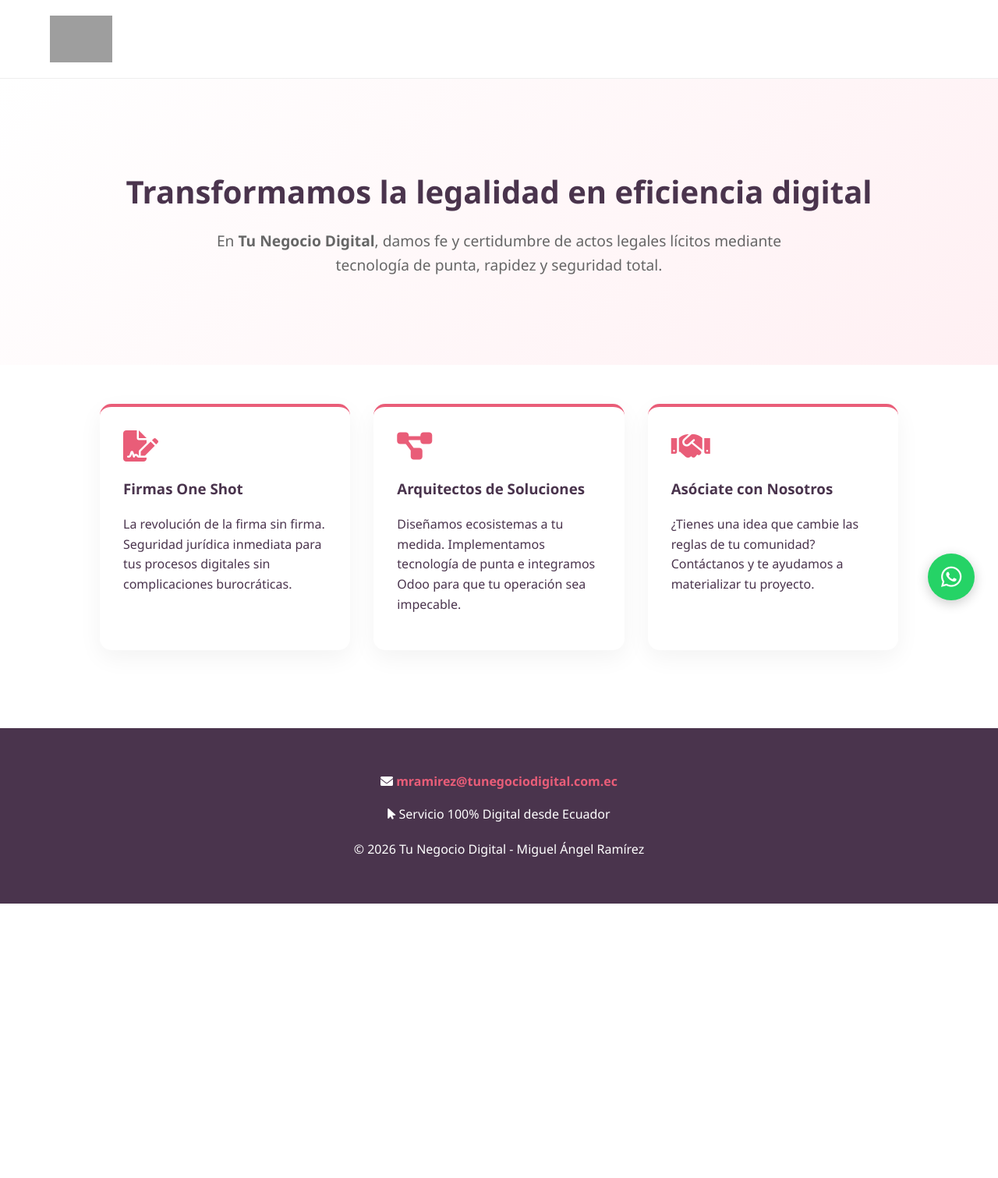
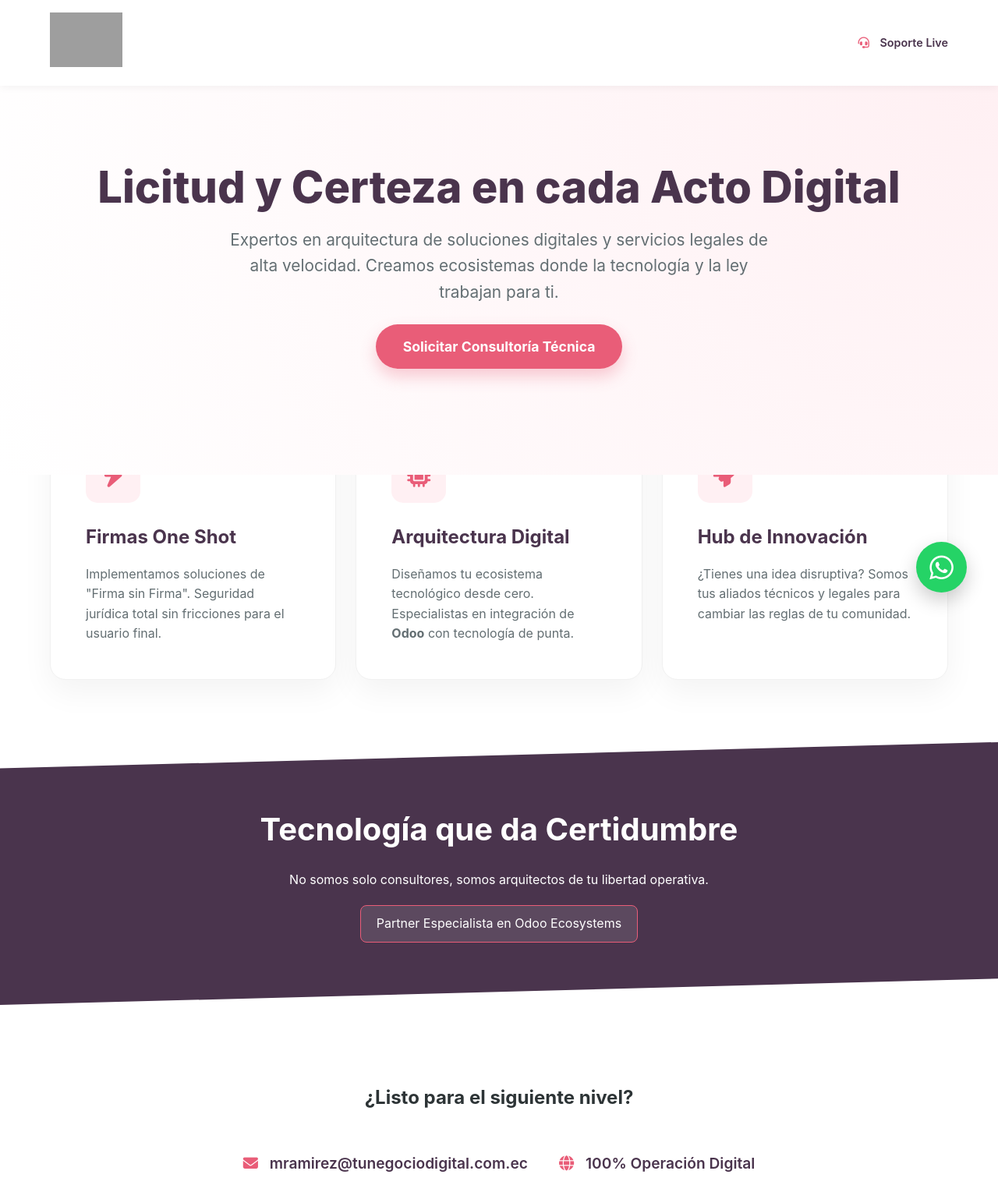
Before and after one commit to tunegodigitalec-droid/Web, a plain HTML site: page index.html in a window 1280 px wide. Shown: the top 1511 px of the page at 78% size. Before the commit the page ends 1159 px from the top, so only its background shows below. Drawn offline with Linux system fonts and the light colour scheme; grey boxes are pictures that could not be loaded.

Commit message:
Update index.html

```diff
--- a/index.html
+++ b/index.html
@@ -3,81 +3,197 @@
 <head>
     <meta charset="UTF-8">
     <meta name="viewport" content="width=device-width, initial-scale=1.0">
-    <title>Tu Negocio Digital | Soluciones Legales y Tecnológicas</title>
-    <link rel="stylesheet" href="https://cdnjs.cloudflare.com/ajax/libs/font-awesome/6.0.0/css/all.min.css">
+    <title>Tu Negocio Digital | Ecosistemas Legales & Tecnológicos</title>
+    <link rel="stylesheet" href="https://cdnjs.cloudflare.com/ajax/libs/font-awesome/6.4.0/css/all.min.css">
     <style>
         :root {
             --rosa-tnd: #e95d78;
             --morado-tnd: #4a344d;
-            --fondo-ligero: #f9f9f9;
+            --gris-fondo: #f8f9fa;
+            --texto-oscuro: #2d3436;
         }
-        body { font-family: 'Segoe UI', Roboto, sans-serif; margin: 0; color: var(--morado-tnd); background-color: white; line-height: 1.6; }
 
-        /* Navbar / Logo */
-        nav { padding: 20px 5%; display: flex; justify-content: space-between; align-items: center; border-bottom: 1px solid #eee; }
-        .logo { height: 60px; }
+        * { margin: 0; padding: 0; box-sizing: border-box; }
+        body { font-family: 'Inter', -apple-system, sans-serif; color: var(--texto-oscuro); line-height: 1.6; overflow-x: hidden; }
 
-        /* Hero Section */
-        .hero { text-align: center; padding: 80px 10%; background: linear-gradient(135deg, #fff 0%, #fff0f3 100%); }
-        .hero h1 { font-size: 2.5rem; margin-bottom: 1rem; color: var(--morado-tnd); }
-        .hero p { font-size: 1.2rem; color: #666; max-width: 800px; margin: 0 auto 2rem; }
+        /* HEADER */
+        header {
+            padding: 1rem 5%;
+            display: flex;
+            justify-content: space-between;
+            align-items: center;
+            background: rgba(255, 255, 255, 0.95);
+            position: sticky; top: 0; z-index: 1000;
+            box-shadow: 0 2px 10px rgba(0,0,0,0.05);
+        }
+        .logo-container img { height: 70px; }
 
-        /* Servicios */
-        .services { display: grid; grid-template-columns: repeat(auto-fit, minmax(300px, 1fr)); gap: 30px; padding: 50px 10%; }
-        .card { background: white; padding: 30px; border-radius: 15px; box-shadow: 0 10px 30px rgba(0,0,0,0.05); border-top: 4px solid var(--rosa-tnd); transition: transform 0.3s; }
-        .card:hover { transform: translateY(-10px); }
-        .card i { font-size: 2.5rem; color: var(--rosa-tnd); margin-bottom: 20px; }
-        .card h3 { margin-top: 0; color: var(--morado-tnd); }
+        /* HERO SECTION */
+        .hero {
+            padding: 100px 5% 150px;
+            background: radial-gradient(circle at top right, #fff0f3, #ffffff);
+            text-align: center;
+            position: relative;
+        }
+        .hero h1 {
+            font-size: 3.5rem;
+            color: var(--morado-tnd);
+            line-height: 1.1;
+            margin-bottom: 20px;
+            font-weight: 800;
+        }
+        .hero p {
+            font-size: 1.3rem;
+            color: #636e72;
+            max-width: 700px;
+            margin: 0 auto 40px;
+        }
+        .cta-main {
+            background: var(--rosa-tnd);
+            color: white;
+            padding: 18px 35px;
+            border-radius: 50px;
+            text-decoration: none;
+            font-weight: bold;
+            font-size: 1.1rem;
+            transition: 0.3s;
+            box-shadow: 0 10px 20px rgba(233, 93, 120, 0.3);
+        }
+        .cta-main:hover { transform: scale(1.05); background: var(--morado-tnd); }
 
-        /* Botón WhatsApp Flotante */
-        .btn-ws { position: fixed; bottom: 30px; right: 30px; background-color: #25d366; color: white; width: 60px; height: 60px; border-radius: 50%; display: flex; justify-content: center; align-items: center; font-size: 30px; box-shadow: 0 4px 15px rgba(0,0,0,0.2); z-index: 1000; text-decoration: none; }
+        /* FEATURES / SERVICES */
+        .services {
+            margin-top: -80px;
+            padding: 0 5% 80px;
+            display: grid;
+            grid-template-columns: repeat(auto-fit, minmax(300px, 1fr));
+            gap: 25px;
+        }
+        .service-card {
+            background: white;
+            padding: 45px;
+            border-radius: 20px;
+            box-shadow: 0 15px 40px rgba(0,0,0,0.05);
+            transition: 0.4s;
+            border: 1px solid #f1f1f1;
+            text-align: left;
+        }
+        .service-card:hover { transform: translateY(-10px); border-color: var(--rosa-tnd); }
+        .icon-box {
+            width: 70px; height: 70px;
+            background: #fff0f3;
+            border-radius: 15px;
+            display: flex; justify-content: center; align-items: center;
+            margin-bottom: 25px;
+        }
+        .icon-box i { font-size: 30px; color: var(--rosa-tnd); }
+        .service-card h3 { color: var(--morado-tnd); margin-bottom: 15px; font-size: 1.5rem; }
+        .service-card p { color: #636e72; font-size: 1rem; }
 
-        /* Footer */
-        footer { background: var(--morado-tnd); color: white; text-align: center; padding: 40px 10%; margin-top: 50px; }
-        .contact-info { margin-bottom: 20px; }
-        .contact-info a { color: var(--rosa-tnd); text-decoration: none; font-weight: bold; }
+        /* TECH SECTION */
+        .tech-banner {
+            background: var(--morado-tnd);
+            color: white;
+            padding: 80px 5%;
+            text-align: center;
+            clip-path: polygon(0 10%, 100% 0, 100% 90%, 0 100%);
+        }
+        .tech-content h2 { font-size: 2.5rem; margin-bottom: 20px; }
+        .odoo-badge {
+            display: inline-block;
+            background: rgba(255,255,255,0.1);
+            padding: 10px 20px;
+            border-radius: 8px;
+            border: 1px solid var(--rosa-tnd);
+            margin-top: 20px;
+        }
+
+        /* CONTACT */
+        .contact-section { padding: 100px 5%; text-align: center; }
+        .contact-grid { display: flex; justify-content: center; gap: 40px; margin-top: 50px; flex-wrap: wrap; }
+        .contact-item { font-size: 1.2rem; color: var(--morado-tnd); text-decoration: none; font-weight: 600; }
+        .contact-item i { color: var(--rosa-tnd); margin-right: 10px; }
+
+        /* WHATSAPP */
+        .ws-float {
+            position: fixed; bottom: 40px; right: 40px;
+            background: #25d366; color: white;
+            width: 65px; height: 65px; border-radius: 50%;
+            display: flex; justify-content: center; align-items: center;
+            font-size: 35px; z-index: 2000; box-shadow: 0 10px 25px rgba(0,0,0,0.2);
+            text-decoration: none; transition: 0.3s;
+        }
+        .ws-float:hover { transform: rotate(15deg) scale(1.1); }
+
+        @media (max-width: 768px) {
+            .hero h1 { font-size: 2.2rem; }
+            .services { margin-top: -40px; }
+        }
     </style>
 </head>
 <body>
 
-    <nav>
-        <img src="https://raw.githubusercontent.com/tunegodigitalec-droid/Web/main/Logo%20TND%20200x200.png" alt="Tu Negocio Digital Logo" class="logo">
-    </nav>
+    <header>
+        <div class="logo-container">
+            <img src="https://raw.githubusercontent.com/tunegodigitalec-droid/Web/main/Logo%20TND%20200x200.png" alt="Tu Negocio Digital">
+        </div>
+        <a href="https://wa.me/593992743007" class="contact-item" style="font-size: 0.9rem;">
+            <i class="fas fa-headset"></i> Soporte Live
+        </a>
+    </header>
 
     <section class="hero">
-        <h1>Transformamos la legalidad en eficiencia digital</h1>
-        <p>En <strong>Tu Negocio Digital</strong>, damos fe y certidumbre de actos legales lícitos mediante tecnología de punta, rapidez y seguridad total.</p>
+        <h1>Licitud y Certeza en cada Acto Digital</h1>
+        <p>Expertos en arquitectura de soluciones digitales y servicios legales de alta velocidad. Creamos ecosistemas donde la tecnología y la ley trabajan para ti.</p>
+        <a href="mailto:mramirez@tunegociodigital.com.ec" class="cta-main">Solicitar Consultoría Técnica</a>
     </section>
 
     <section class="services">
-        <div class="card">
-            <i class="fas fa-file-signature"></i>
+        <div class="service-card">
+            <div class="icon-box"><i class="fas fa-bolt"></i></div>
             <h3>Firmas One Shot</h3>
-            <p>La revolución de la firma sin firma. Seguridad jurídica inmediata para tus procesos digitales sin complicaciones burocráticas.</p>
+            <p>Implementamos soluciones de "Firma sin Firma". Seguridad jurídica total sin fricciones para el usuario final.</p>
         </div>
-        <div class="card">
-            <i class="fas fa-project-diagram"></i>
-            <h3>Arquitectos de Soluciones</h3>
-            <p>Diseñamos ecosistemas a tu medida. Implementamos tecnología de punta e integramos Odoo para que tu operación sea impecable.</p>
+        <div class="service-card">
+            <div class="icon-box"><i class="fas fa-microchip"></i></div>
+            <h3>Arquitectura Digital</h3>
+            <p>Diseñamos tu ecosistema tecnológico desde cero. Especialistas en integración de <strong>Odoo</strong> con tecnología de punta.</p>
         </div>
-        <div class="card">
-            <i class="fas fa-handshake"></i>
-            <h3>Asóciate con Nosotros</h3>
-            <p>¿Tienes una idea que cambie las reglas de tu comunidad? Contáctanos y te ayudamos a materializar tu proyecto.</p>
+        <div class="service-card">
+            <div class="icon-box"><i class="fas fa-rocket"></i></div>
+            <h3>Hub de Innovación</h3>
+            <p>¿Tienes una idea disruptiva? Somos tus aliados técnicos y legales para cambiar las reglas de tu comunidad.</p>
         </div>
     </section>
 
-    <footer>
-        <div class="contact-info">
-            <p><i class="fas fa-envelope"></i> <a href="mailto:mramirez@tunegociodigital.com.ec">mramirez@tunegociodigital.com.ec</a></p>
-            <p><i class="fas fa-mouse-pointer"></i> Servicio 100% Digital desde Ecuador</p>
+    <section class="tech-banner">
+        <div class="tech-content">
+            <h2>Tecnología que da Certidumbre</h2>
+            <p>No somos solo consultores, somos arquitectos de tu libertad operativa.</p>
+            <div class="odoo-badge">Partner Especialista en Odoo Ecosystems</div>
         </div>
-        <p>&copy; 2026 Tu Negocio Digital - Miguel Ángel Ramírez</p>
-    </footer>
+    </section>
 
-    <a href="https://wa.me/593992743007" class="btn-ws" target="_blank">
+    <section class="contact-section">
+        <h2>¿Listo para el siguiente nivel?</h2>
+        <div class="contact-grid">
+            <a href="mailto:mramirez@tunegociodigital.com.ec" class="contact-item">
+                <i class="fas fa-envelope"></i> mramirez@tunegociodigital.com.ec
+            </a>
+            <span class="contact-item">
+                <i class="fas fa-globe"></i> 100% Operación Digital
+            </span>
+        </div>
+    </section>
+
+    <a href="https://wa.me/593992743007" class="ws-float" target="_blank">
         <i class="fab fa-whatsapp"></i>
     </a>
 
+    <footer style="text-align: center; padding: 40px; color: #999; font-size: 0.8rem; border-top: 1px solid #eee;">
+        &copy; 2026 Tu Negocio Digital - Miguel Ángel Ramírez<br>
+        Fe y Certidumbre Legal al Bajo Costo
+    </footer>
+
 </body>
 </html>
```
